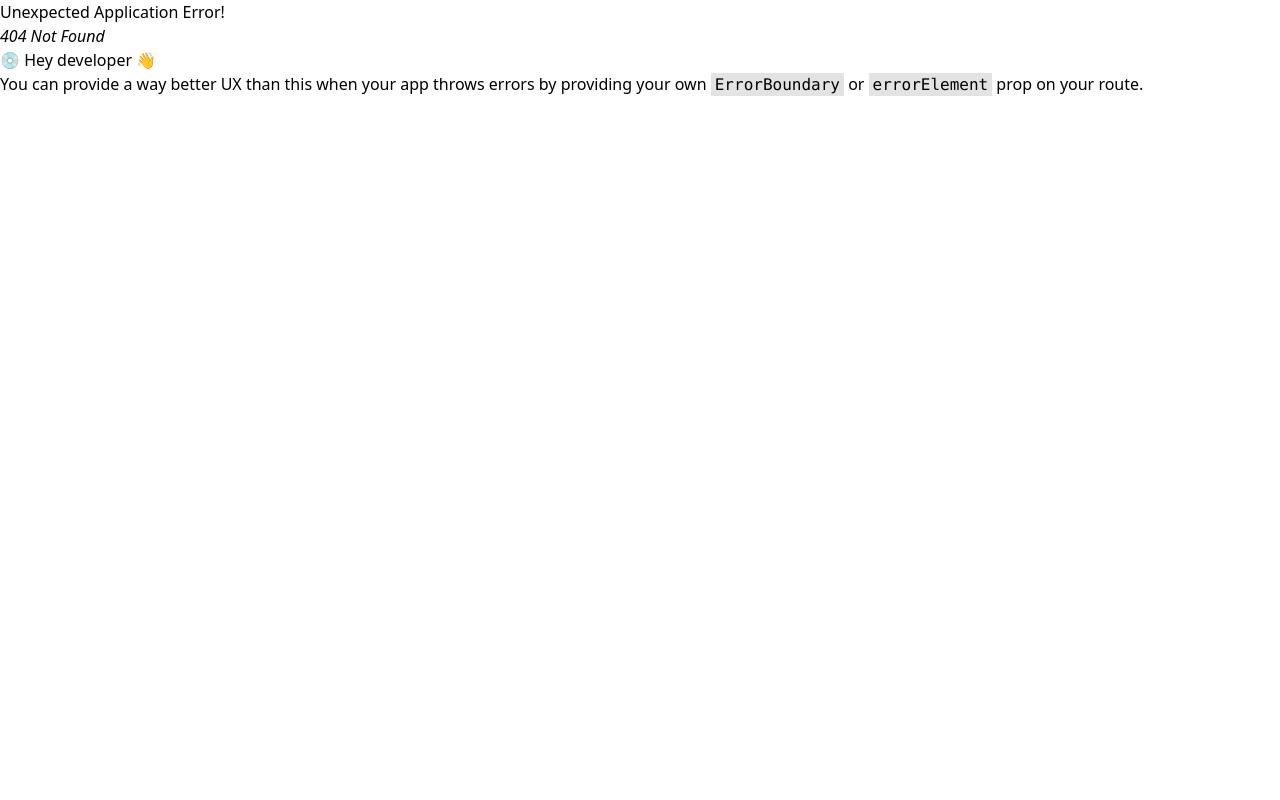
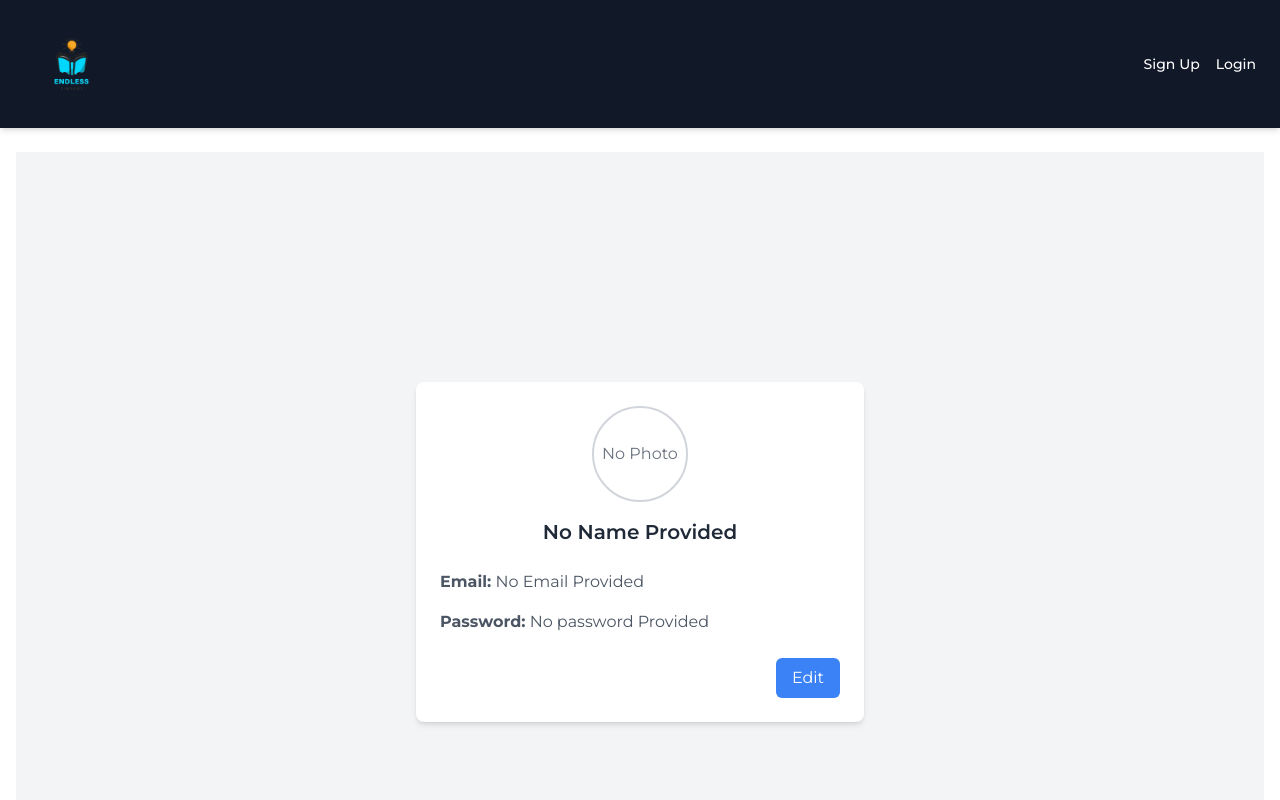
Before and after one commit to Moamed10/BookStore, a React (Vite) app in the folder frontend/: page /profile in a window 1280 px wide. Before the commit this address had no page. Shown: the top 800 px of the page. Built offline with nearby package versions, Linux system fonts and the light colour scheme.

Commit message:
add profile for users

```diff
--- /dev/null
+++ b/frontend/src/pages/user/ProfilePage.jsx
@@ -0,0 +1,111 @@
+import { useState } from 'react';
+
+const ProfilePage = () => {
+  const [userInfo, setUserInfo] = useState({
+    userName: '',
+    email: '',
+    password: '',
+    photo: '',
+  });
+
+  const [isEditing, setIsEditing] = useState(false);
+
+  const handleInputChange = (e) => {
+    const { name, value } = e.target;
+    setUserInfo({ ...userInfo, [name]: value });
+  };
+
+  const handleSave = () => {
+    setIsEditing(false);
+
+    console.log('Updated user info:', userInfo);
+  };
+
+  return (
+    <div className="flex flex-col items-center justify-center min-h-screen bg-gray-100 p-4">
+      <div className="w-full max-w-md bg-white shadow-md rounded-lg p-6">
+        <div className="flex flex-col items-center">
+          {userInfo.photo ? (
+            <img
+              src={userInfo.photo}
+              alt="Profile"
+              className="w-24 h-24 rounded-full border-2 border-gray-300"
+            />
+          ) : (
+            <div className="w-24 h-24 rounded-full border-2 border-gray-300 flex items-center justify-center text-gray-500">
+              No Photo
+            </div>
+          )}
+          {!isEditing ? (
+            <h2 className="mt-4 text-xl font-semibold text-gray-800">
+              {userInfo.userName || 'No Name Provided'}
+            </h2>
+          ) : (
+            <input
+              type="text"
+              name="userName"
+              value={userInfo.userName}
+              onChange={handleInputChange}
+              placeholder="Enter your username"
+              className="mt-4 border rounded-md w-full p-2"
+            />
+          )}
+        </div>
+
+        <div className="mt-6 space-y-4">
+          {!isEditing ? (
+            <>
+              <p className="text-gray-600">
+                <strong>Email:</strong>{' '}
+                {userInfo.email || 'No Email Provided'}
+              </p>
+              <p className="text-gray-600">
+                <strong>Password:</strong>{' '}
+                {userInfo.password || 'No password Provided'}
+              </p>
+            </>
+          ) : (
+            <>
+              <input
+                type="email"
+                name="email"
+                value={userInfo.email}
+                onChange={handleInputChange}
+                placeholder="Enter your email"
+                className="border rounded-md w-full p-2"
+              />
+              <input
+                type="password"
+                name="password"
+                value={userInfo.password}
+                onChange={handleInputChange}
+                placeholder="Enter your password"
+                className="border rounded-md w-full p-2"
+              />
+            </>
+          )}
+        </div>
+
+        <div className="mt-6 flex justify-end space-x-4">
+          {!isEditing ? (
+            <button
+              onClick={() => setIsEditing(true)}
+              className="px-4 py-2 bg-blue-500 text-white rounded-md hover:bg-blue-600"
+            >
+              Edit
+            </button>
+          ) : (
+            <button
+              onClick={handleSave}
+              className="px-4 py-2 bg-green-500 text-white rounded-md hover:bg-green-600"
+            >
+              Save
+            </button>
+          )}
+        </div>
+      </div>
+    </div>
+  );
+};
+
+export default ProfilePage;
--- a/frontend/src/routers/router.jsx
+++ b/frontend/src/routers/router.jsx
@@ -6,6 +6,7 @@ import Home from "../pages/Home/Home";
 import Login from "../components/Login";
 import Signup from "../components/Signup";
 import ContactUs from "../pages/Home/ContactUs";
+import ProfilePage from "../pages/user/ProfilePage";
 const router = createBrowserRouter([
   {
     path: "/",
@@ -35,6 +36,10 @@ const router = createBrowserRouter([
         path: "/contact",
         element: <ContactUs />,
       },
+      {
+        path: "/profile",
+        element: <ProfilePage />,
+      },
     ],
   },
 ]);
```
